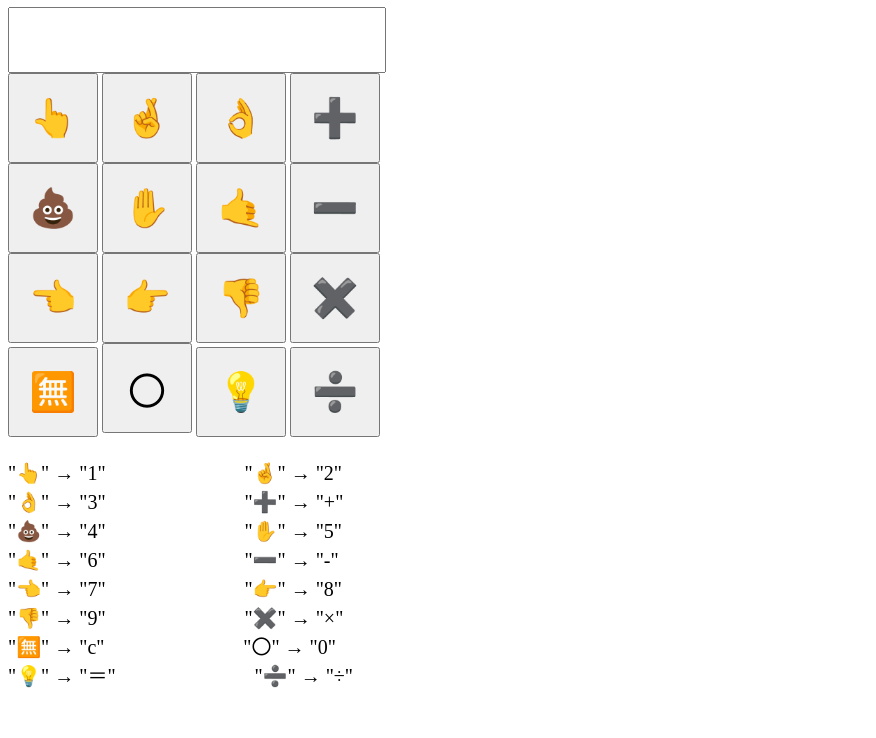
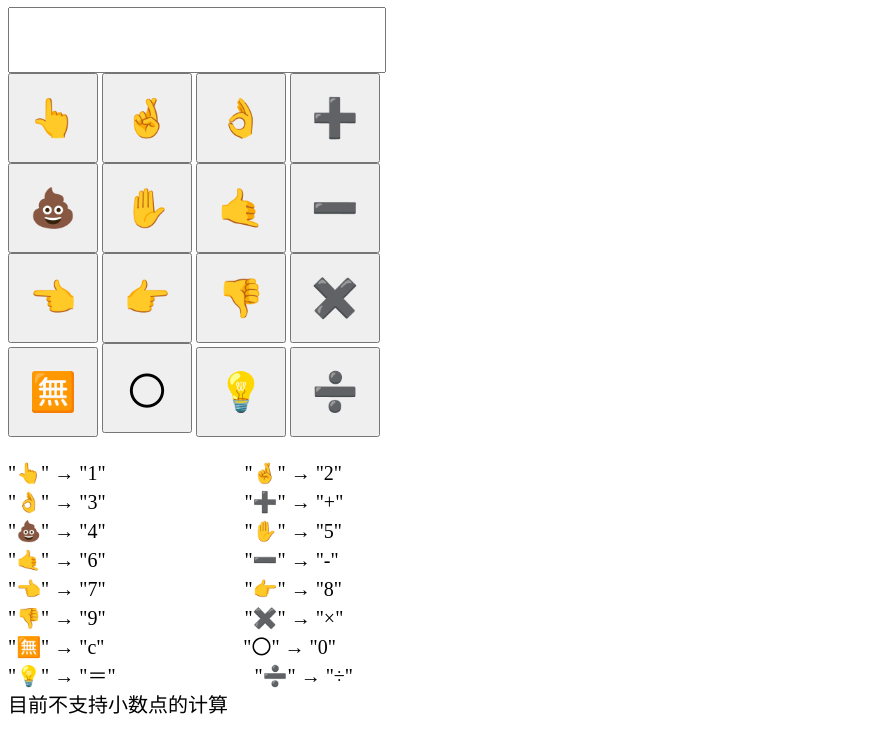
Before and after one commit to yjqwan/jsq, a plain HTML site: page index.html in a window 1280 px wide. Shown: the part 101-839 px from the top of the page, without its empty margins (0-876 px from the left). Before the commit the page ends 810 px from the top, so only its background shows below. Drawn offline with Linux system fonts and the light colour scheme.

Commit message:
Update index.html

```diff
--- a/index.html
+++ b/index.html
@@ -109,6 +109,8 @@
 "💡" → "＝"
 ㅤㅤㅤㅤㅤㅤㅤ
 "➗" → "÷"
+<br/>
+目前不支持小数点的计算
 </p>
 
 </body>
```
